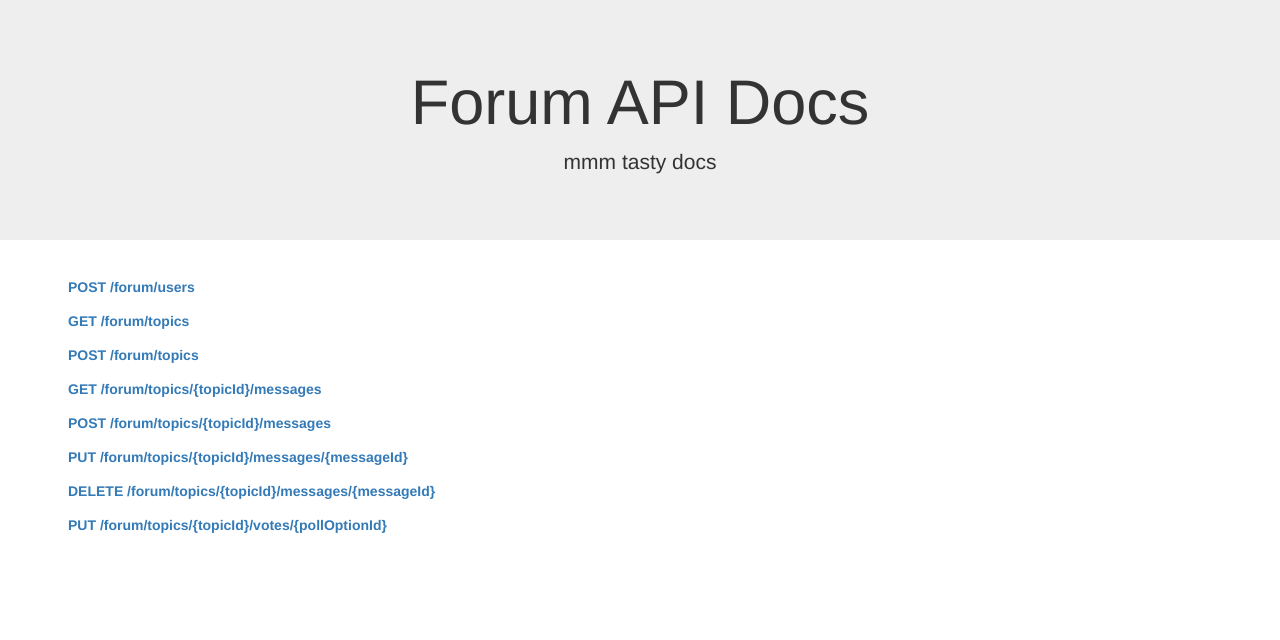
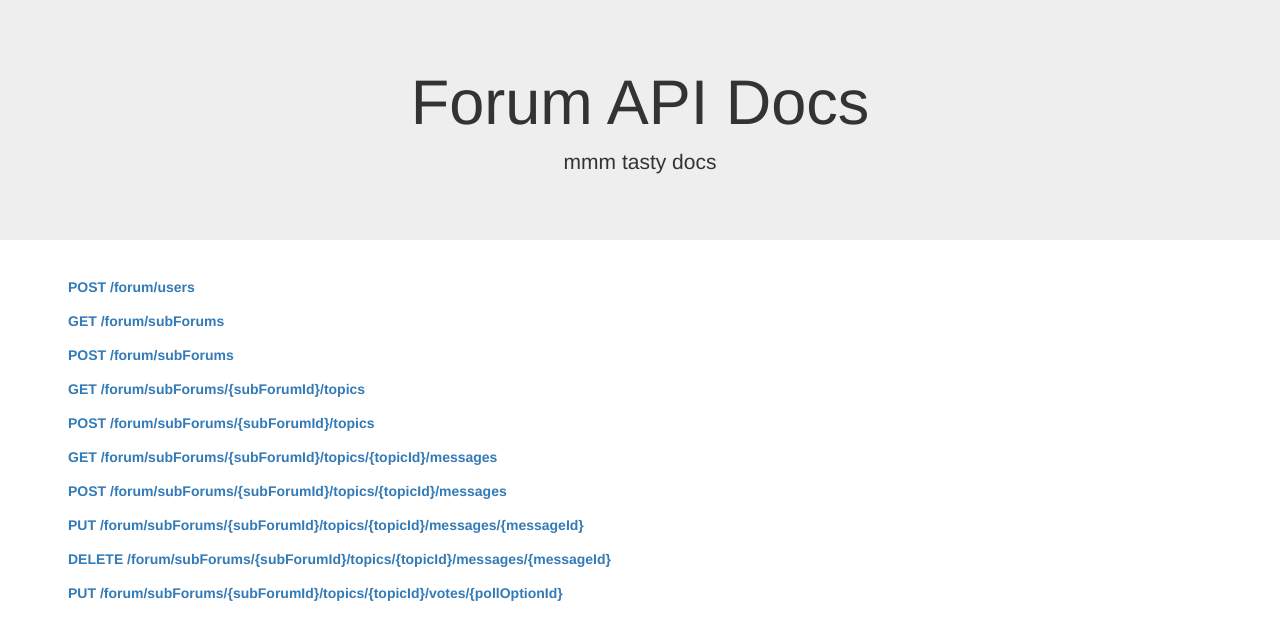
Before and after one commit to lee-goodman/web-api-demonstration, a web app: page /index.html in a window 1280 px wide. Shown: the top 640 px of the page. Run offline with its HTML, style and script files only (its server is not run), Linux system fonts and the light colour scheme; data that the repository does not hold is empty; some libraries are stand-ins or nearby versions.

Commit message:
Updated API docs for subforum changes

```diff
--- a/src/main/resources/static/index.html
+++ b/src/main/resources/static/index.html
@@ -94,7 +94,80 @@
             </div>
 
             <div class="row">
-                <button data-toggle="collapse" data-target="#demo" class="btn btn-link"><strong>GET /forum/topics</strong></button>
+                <button data-toggle="collapse" data-target="#getSubForums" class="btn btn-link"><strong>GET /forum/subForums</strong></button>
+
+                <div id="getSubForums" class="collapse">
+                    <div class="row">
+                        <div class="col-sm-1"></div>
+                        <div class="col-lg-4">
+                            <h5>JSON Response</h5>
+                            <pre><code class="language-json"><script type="prism-html-markup">[
+    {
+        "id": 0,
+        "owner": "Matt",
+        "topicCount": 7
+    },
+    {
+        "id": 1,
+        "owner": "Dave",
+        "topicCount": 3
+    }
+]</script></code></pre>
+                        </div>
+                    </div>
+
+                    <div class="row">
+                        <div class="col-sm-1"></div>
+                        <div class="col-lg-4">
+                            <h5>XML Response</h5>
+                            <pre><code class="language-html"><script type="prism-html-markup"><List>
+    <item>
+        <id>0</id>
+        <owner>Matt</owner>
+        <topicCount>7</topicCount>
+    </item>
+    <item>
+        <id>1</id>
+        <owner>Dave</owner>
+        <topicCount>3</topicCount>
+    </item>
+</List></script></code></pre>
+                        </div>
+                    </div>
+                </div>
+            </div>
+
+            <div class="row">
+                <button data-toggle="collapse" data-target="#postSubForums" class="btn btn-link"><strong>POST /forum/subForums</strong></button>
+
+                <div id="postSubForums" class="collapse">
+                    <div class="row">
+                        <div class="col-sm-1"></div>
+                        <div class="col-lg-4">
+                            <h5>JSON Response</h5>
+                            <pre><code class="language-json"><script type="prism-html-markup">{
+    "id": 0,
+    "owner": "Matt",
+    "topicCount": 0
+}</script></code></pre>
+                        </div>
+                    </div>
+                    <div class="row">
+                        <div class="col-sm-1"></div>
+                        <div class="col-lg-4">
+                            <h5>XML Response</h5>
+                            <pre><code class="language-html"><script type="prism-html-markup"><SubForumSummary>
+    <id>0</id>
+    <owner>Matt</owner>
+    <topicCount>0</topicCount>
+</SubForumSummary></script></code></pre>
+                        </div>
+                    </div>
+                </div>
+            </div>
+
+            <div class="row">
+                <button data-toggle="collapse" data-target="#demo" class="btn btn-link"><strong>GET /forum/subForums/{subForumId}/topics</strong></button>
 
                 <div id="demo" class="collapse">
                     <div class="row">
@@ -148,7 +221,7 @@
             </div>
 
             <div class="row">
-                <button data-toggle="collapse" data-target="#postTopics" class="btn btn-link"><strong>POST /forum/topics</strong></button>
+                <button data-toggle="collapse" data-target="#postTopics" class="btn btn-link"><strong>POST /forum/subForums/{subForumId}/topics</strong></button>
 
                 <div id="postTopics" class="collapse">
                     <div class="row">
@@ -292,7 +365,7 @@ YYYY-MM-DDTHH:mm:ssZ</td>
 
 
             <div class="row">
-                <button data-toggle="collapse" data-target="#getMessages" class="btn btn-link"><strong>GET /forum/topics/{topicId}/messages</strong></button>
+                <button data-toggle="collapse" data-target="#getMessages" class="btn btn-link"><strong>GET /forum/subForums/{subForumId}/topics/{topicId}/messages</strong></button>
 
                 <div id="getMessages" class="collapse">
 
@@ -346,7 +419,7 @@ YYYY-MM-DDTHH:mm:ssZ</td>
 
 
             <div class="row">
-                <button data-toggle="collapse" data-target="#postMessages" class="btn btn-link"><strong>POST /forum/topics/{topicId}/messages</strong></button>
+                <button data-toggle="collapse" data-target="#postMessages" class="btn btn-link"><strong>POST /forum/subForums/{subForumId}/topics/{topicId}/messages</strong></button>
 
                 <div id="postMessages" class="collapse">
                     <div class="row">
@@ -413,7 +486,7 @@ YYYY-MM-DDTHH:mm:ssZ</td>
 
 
             <div class="row">
-                <button data-toggle="collapse" data-target="#putMessages" class="btn btn-link"><strong>PUT /forum/topics/{topicId}/messages/{messageId}</strong></button>
+                <button data-toggle="collapse" data-target="#putMessages" class="btn btn-link"><strong>PUT /forum/subForums/{subForumId}/topics/{topicId}/messages/{messageId}</strong></button>
 
                 <div id="putMessages" class="collapse">
                     <div class="row">
@@ -480,7 +553,7 @@ YYYY-MM-DDTHH:mm:ssZ</td>
 
 
             <div class="row">
-                <button data-toggle="collapse" data-target="#deleteMessages" class="btn btn-link"><strong>DELETE /forum/topics/{topicId}/messages/{messageId}</strong></button>
+                <button data-toggle="collapse" data-target="#deleteMessages" class="btn btn-link"><strong>DELETE /forum/subForums/{subForumId}/topics/{topicId}/messages/{messageId}</strong></button>
 
                 <div id="deleteMessages" class="collapse">
                     <div class="row">
@@ -514,7 +587,7 @@ YYYY-MM-DDTHH:mm:ssZ</td>
             </div>
 
             <div class="row">
-                <button data-toggle="collapse" data-target="#putVote" class="btn btn-link"><strong>PUT /forum/topics/{topicId}/votes/{pollOptionId}</strong></button>
+                <button data-toggle="collapse" data-target="#putVote" class="btn btn-link"><strong>PUT /forum/subForums/{subForumId}/topics/{topicId}/votes/{pollOptionId}</strong></button>
 
                 <div id="putVote" class="collapse">
                     <div class="row">
```
